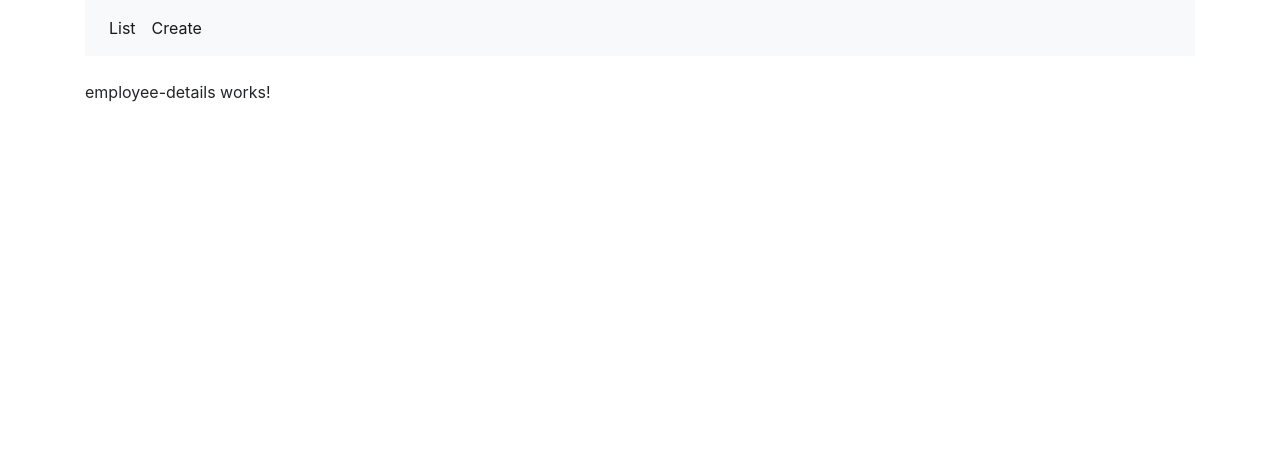
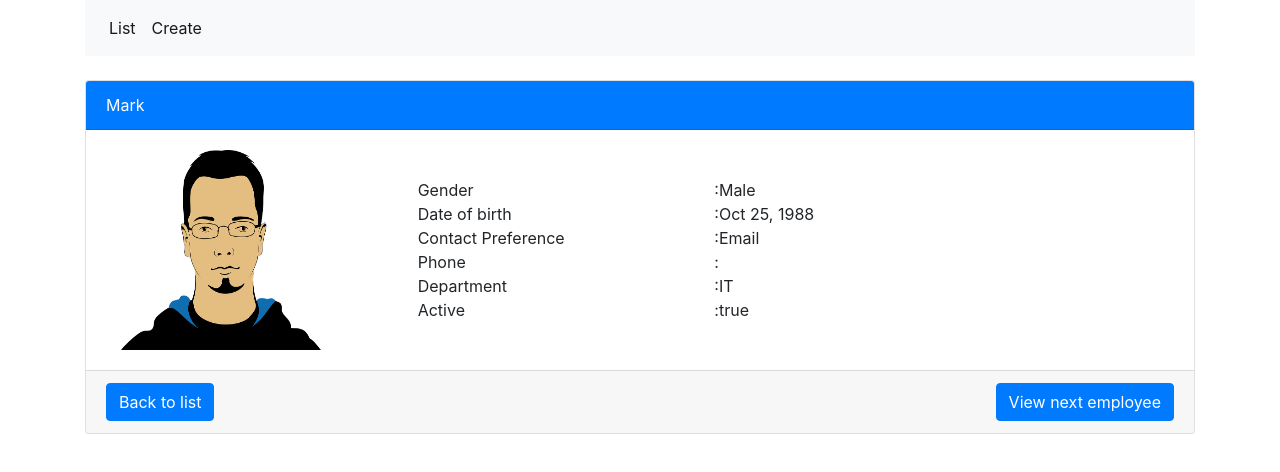
Before and after one commit to eldarburko97/Angular-Fundamentals, an Angular app in the folder AngularCrud/: page /employees/1 in a window 1280 px wide. Shown: the top 472 px of the page. Built offline with nearby package versions, Linux system fonts and the light colour scheme.

Commit message:
Angular form reset

```diff
--- a/AngularCrud/src/app/employees/create-employee.component.html
+++ b/AngularCrud/src/app/employees/create-employee.component.html
@@ -1,4 +1,4 @@
-<form #employeeForm="ngForm" (ngSubmit)="saveEmployee()" autocomplete="off">
+<form #employeeForm="ngForm" (ngSubmit)="saveEmployee(); employeeForm.reset()" autocomplete="off">
   <div class="card">
     <div class="card-header text-white bg-primary">
       Create Employee
--- a/AngularCrud/src/app/employees/display-employee.component.html
+++ b/AngularCrud/src/app/employees/display-employee.component.html
@@ -1,5 +1,5 @@
 <div class="card" (click)="handleClick()">
-  <div class="card-header text-white bg-primary">
+  <div class="card-header text-white bg-primary" [class.bg-success]="selectedEmployeeId === employee.id">
     {{employee.name}}
   </div>
   <div class="card-body">
--- a/AngularCrud/src/app/employees/display-employee.component.ts
+++ b/AngularCrud/src/app/employees/display-employee.component.ts
@@ -1,4 +1,5 @@
 import { Component, Input, OnChanges, OnInit, Output, SimpleChanges, EventEmitter } from '@angular/core';
+import { ActivatedRoute } from '@angular/router';
 import { Employee } from '../models/employee.model';
 
 @Component({
@@ -9,9 +10,11 @@ import { Employee } from '../models/employee.model';
 export class DisplayEmployeeComponent implements OnInit, OnChanges {
   @Input() employee: Employee;
   @Output() notify: EventEmitter<Employee> = new EventEmitter<Employee>();
-  constructor() { }
+  selectedEmployeeId: number;
+  constructor(private _route: ActivatedRoute) { }
 
   ngOnInit() {
+    this.selectedEmployeeId = +this._route.snapshot.paramMap.get('id');
   }
 
   ngOnChanges(changes: SimpleChanges): void {
--- a/AngularCrud/src/app/employees/employee-details.component.css
+++ b/AngularCrud/src/app/employees/employee-details.component.css
@@ -0,0 +1,9 @@
+.imageClass{
+    width:200px;
+    height:200px;
+}
+
+.vertical-align{
+    display: flex;
+    align-items: center;
+}
--- a/AngularCrud/src/app/employees/employee-details.component.html
+++ b/AngularCrud/src/app/employees/employee-details.component.html
@@ -1,3 +1,56 @@
-<p>
-  employee-details works!
-</p>
+<div class="card">
+  <div class="card-header text-white bg-primary">
+    {{employee.name}}
+  </div>
+  <div class="card-body">
+    <div class="col-md-10">
+      <div class="row vertical-align">
+        <div class="col-md-4">
+          <img class="imageClass" [src]="employee.photoPath">
+        </div>
+        <div class="col-md-8">
+          <div class="row">
+            <div class="col-md-6">
+              Gender</div>
+            <div class="col-md-6">
+              :{{employee.gender}}</div>
+          </div>
+          <div class="row">
+            <div class="col-md-6">
+              Date of birth</div>
+            <div class="col-md-6">
+              :{{employee.dateOfBirth | date}}</div>
+          </div>
+          <div class="row">
+            <div class="col-md-6">
+              Contact Preference</div>
+            <div class="col-md-6">
+              :{{employee.contactPreference}}</div>
+          </div>
+          <div class="row">
+            <div class="col-md-6">
+              Phone</div>
+            <div class="col-md-6">
+              :{{employee.phoneNumber}}</div>
+          </div>
+          <div class="row">
+            <div class="col-md-6">
+              Department</div>
+            <div class="col-md-6">
+              :{{employee.department}}</div>
+          </div>
+          <div class="row">
+            <div class="col-md-6">
+              Active</div>
+            <div class="col-md-6">
+              :{{employee.isActive}}</div>
+          </div>
+        </div>
+      </div>
+    </div>
+  </div>
+  <div class="card-footer">
+    <a class="btn btn-primary" [routerLink]="['/list',{id:employee.id}]">Back to list</a>
+    <button class="btn btn-primary float-right" (click)="getNextEmployee()">View next employee</button>
+  </div>
+</div>
--- a/AngularCrud/src/app/employees/employee-details.component.ts
+++ b/AngularCrud/src/app/employees/employee-details.component.ts
@@ -1,4 +1,7 @@
 import { Component, OnInit } from '@angular/core';
+import { ActivatedRoute, Router } from '@angular/router';
+import { Employee } from '../models/employee.model';
+import { EmployeeService } from './employee.service';
 
 @Component({
   selector: 'app-employee-details',
@@ -6,10 +9,29 @@ import { Component, OnInit } from '@angular/core';
   styleUrls: ['./employee-details.component.css']
 })
 export class EmployeeDetailsComponent implements OnInit {
-
-  constructor() { }
+  employee: Employee;
+  private _id: number;
+  constructor(private _route: ActivatedRoute, private _employeeService: EmployeeService, private _router: Router) { }
 
   ngOnInit() {
+    // const id = +this._route.snapshot.paramMap.get('id');          //Snapshot approach
+    // this.employee = this._employeeService.getEmployee(id);
+
+
+    this._route.paramMap.subscribe(params => {          //Observable approach
+      this._id = +params.get('id');
+      this.employee = this._employeeService.getEmployee(this._id);
+    });
+
+  }
+
+  getNextEmployee() {
+    if (this._id < 3) {
+      this._id = this._id + 1;
+    } else {
+      this._id = 1;
+    }
+    this._router.navigate(['/employees', this._id]);
   }
 
 }
--- a/AngularCrud/src/app/employees/employee.service.ts
+++ b/AngularCrud/src/app/employees/employee.service.ts
@@ -46,4 +46,8 @@ export class EmployeeService {
     save(employee: Employee) {
         this.listEmployees.push(employee);
     }
+
+    getEmployee(id: number): Employee{
+        return this.listEmployees.find(e => e.id === id);
+    }
 }
--- a/AngularCrud/src/app/employees/list-employees.component.ts
+++ b/AngularCrud/src/app/employees/list-employees.component.ts
@@ -1,5 +1,5 @@
 import { Component, OnInit } from '@angular/core';
-import { Router } from '@angular/router';
+import { ActivatedRoute, Router } from '@angular/router';
 import { Employee } from '../models/employee.model';
 import { EmployeeService } from './employee.service';
 
@@ -13,7 +13,7 @@ export class ListEmployeesComponent implements OnInit {
   // employeeToDisplay: Employee;
   // private arrayIndex = 1;
   dataFromChild: Employee;
-  constructor(private _employeeService: EmployeeService, private _router: Router) { }
+  constructor(private _employeeService: EmployeeService, private _router: Router, private _route: ActivatedRoute) { }
 
   ngOnInit() {
     this.employees = this._employeeService.getEmployees();
```
